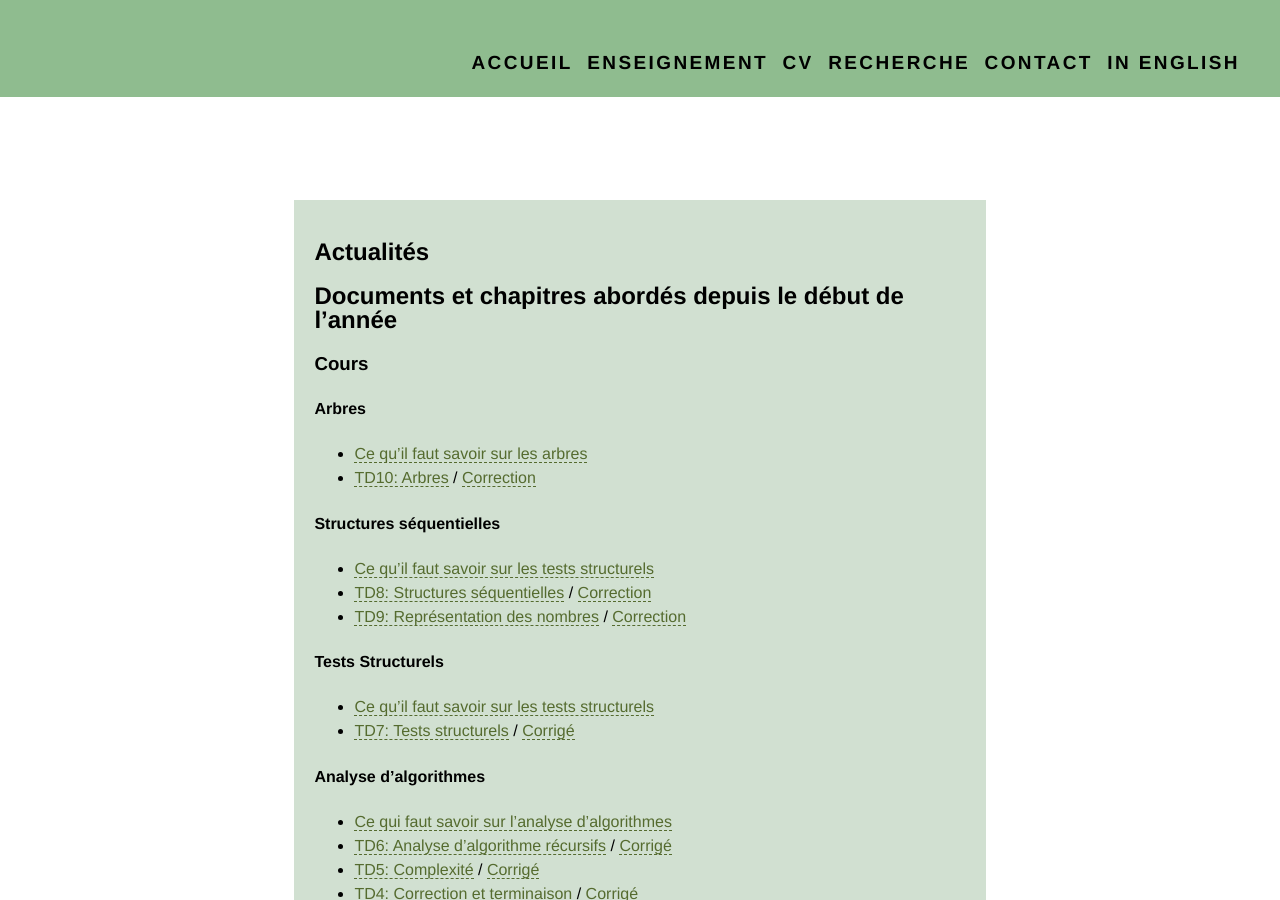
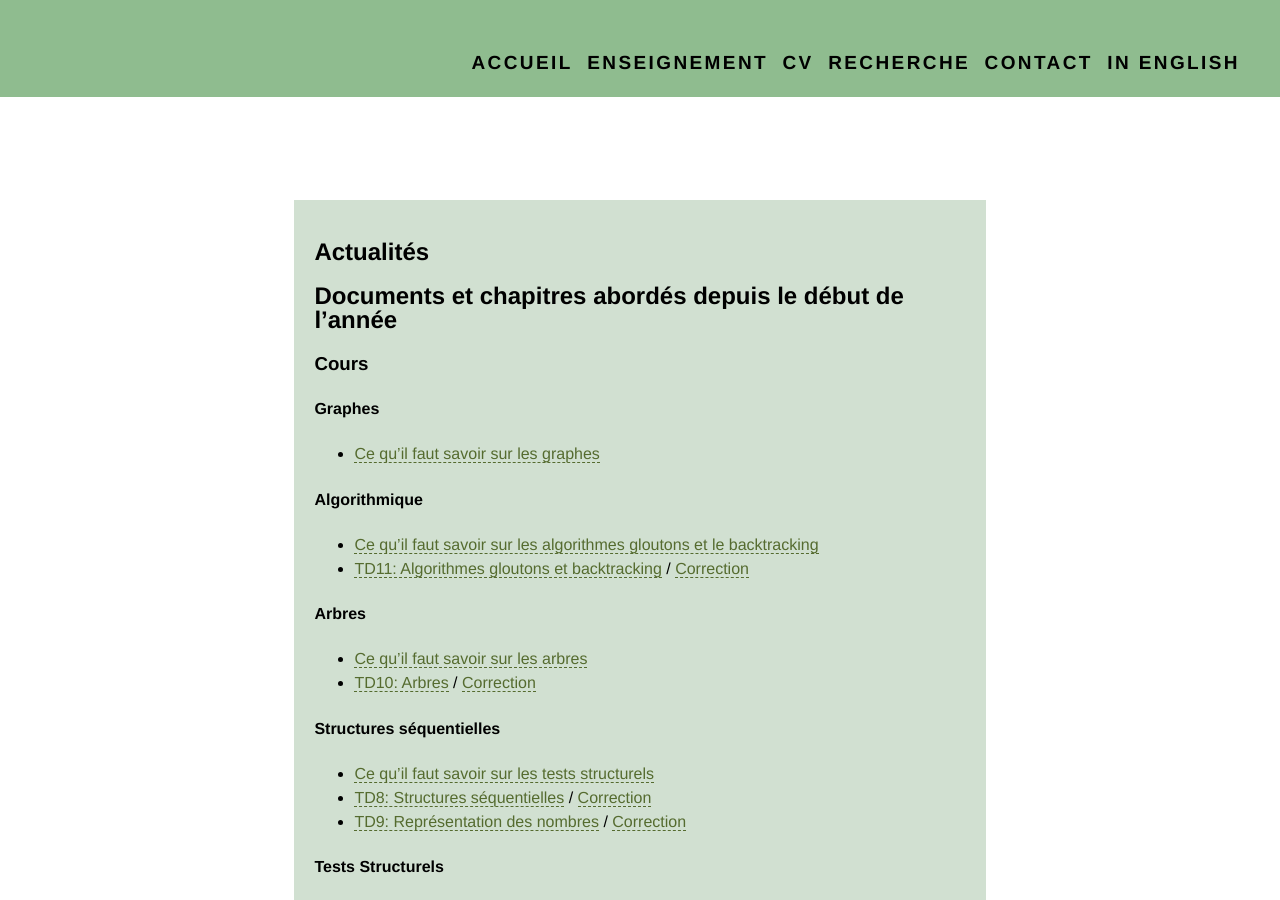
Before and after one commit to VladislavTempez/Vladislavtempez.github.io, a Jekyll site: the page built from pages/mp2i.md, in a window 1280 px wide and 900 px high. Built offline with Jekyll 4.4.1, drawn with Linux system fonts in a browser that asks for light colours.

Commit message:
TD + attendus graphes

```diff
--- a/pages/mp2i.md
+++ b/pages/mp2i.md
@@ -12,6 +12,13 @@ description: Vladislav Tempez - Enseignement - MP2I - Informatique
 ## Documents et chapitres abordés depuis le début de l'année
 
 ### Cours
+
+#### Graphes
+- [Ce qu'il faut savoir sur les graphes](https://nc-lycees.netocentre.fr/s/EWJ9ogRmHpGS8aX)
+
+#### Algorithmique
+- [Ce qu'il faut savoir sur les algorithmes gloutons et le backtracking](https://nc-lycees.netocentre.fr/s/X83xwBNJzpr9Gzb)
+- [TD11: Algorithmes gloutons et backtracking](https://nc-lycees.netocentre.fr/s/2c349db7kPmRqmz) / [Correction](https://nc-lycees.netocentre.fr/s/tP2yPY5Hd4NdApN)
 
 #### Arbres
 - [Ce qu'il faut savoir sur les arbres](https://nc-lycees.netocentre.fr/s/63a25pfJpNLBa8g)
```
